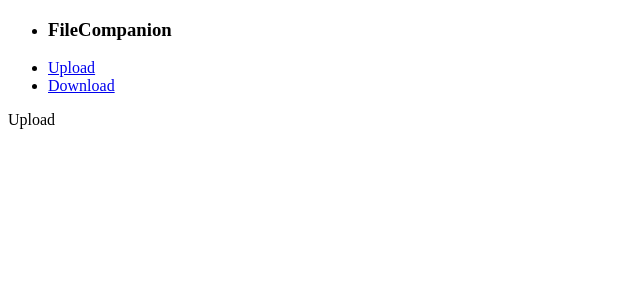
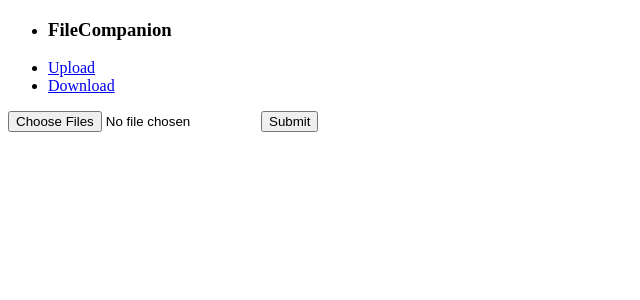
Before and after one commit to IAmSaeve/Dissertation, a React (Create React App) app in the folder app/: page /Upload in a window 1280 px wide. Shown: the top 300 px of the page, without its empty margins (0-640 px from the left). Built offline with nearby package versions, Linux system fonts and the light colour scheme.

Commit message:
filehandler
OnSubmit,
OnChange,
Remove

```diff
--- a/app/src/Pages/Upload.js
+++ b/app/src/Pages/Upload.js
@@ -1,13 +1,88 @@
-import React from 'react';
+/* eslint-disable no-unused-vars */
+import React, { Component } from 'react';
 
 
 
-class Upload extends React.Component {
+class Upload extends Component {
+    constructor(props) {
+        super(props);
+        this.state = {
+            files: [],
+
+        };
+
+        this.onChange = this.onChange.bind(this);
+        this.onSubmit = this.onSubmit.bind(this);
+        this.Remove = this.Remove.bind(this);
+    }
+
+
+
+    onChange = event => {
+        event.persist()
+
+        if (0 < event.target.files.length) {
+            for (let index = 0; index < event.target.files.length; index++) {
+                this.setState(prevState => ({
+                    files: prevState.files.concat(event.target.files[index])
+                }));
+            }
+        }
+
+
+    }
+
+    onSubmit = () => {
+        // submit the data to the server
+        console.log(this.state.files);
+        const data = new FormData()
+        data.append('file', this.state.selectedFile)
+        console.log(data.get('file'));
+
+
+    }
+
+    Remove = (file) => {
+        // submit the data to the server
+        var array = [...this.state.files]; // make a separate copy of the array
+        var index = array.indexOf(file)
+        if (index !== -1) {
+            array.splice(index, 1);
+            this.setState({ files: array });
+        }
+        console.log(this.state.files);
+    }
 
     render() {
+
         return (
             <div>
-                Upload
+                <form id="myForm" encType="multipart/form-data">
+                    <input
+                        id="upload"
+                        type="file"
+                        name="file"
+                        onChange={this.onChange}
+                        on
+                        multiple
+                    />
+                    <button onClick={this.onSubmit} type="submit">Submit</button>
+                </form>
+                <div className="Files">
+                    {
+
+                        this.state.files.map(file => {
+                            return (
+                                <div key={file.name} className="Row">
+                                    <span className="Filename">{file.name}</span>
+                                    <button onClick={this.Remove.bind(this, file)}>Remove</button>
+                                </div>
+                            );
+                        })
+
+
+                    }
+                </div>
             </div>
         );
     }
```
Also changed, not shown: 1 other file (tests, documents, lock files or other folders).
